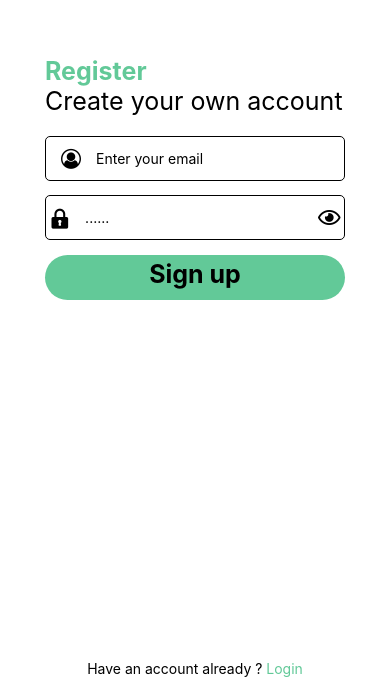
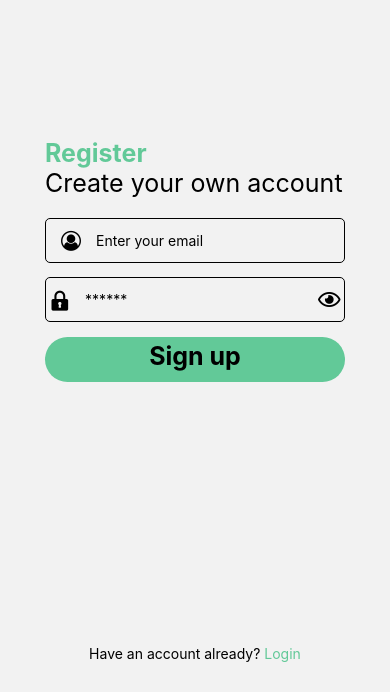
Before and after one commit to TuananhDo0308/nutrition-app-mobile, a React Native app: screen /Home in a window 390 px wide. Shown: the part 152-844 px from the top of the page. Built offline with nearby package versions, Linux system fonts and the light colour scheme.

Commit message:
Register base update

```diff
--- a/src/screens/SignUp.tsx
+++ b/src/screens/SignUp.tsx
@@ -1,53 +1,110 @@
-import React from 'react';
-import { StatusBar } from 'expo-status-bar';
-import { StyleSheet, Text, TextInput, View } from 'react-native';
-import CustomButton from '../component/customButton';
-import FontAwesome from '@expo/vector-icons/FontAwesome';
-import Fontisto from '@expo/vector-icons/Fontisto';
-import FontAwesome5 from '@expo/vector-icons/FontAwesome5';
+import React from "react";
+import { StatusBar } from "expo-status-bar";
+import {
+  StyleSheet,
+  Text,
+  TextInput,
+  View,
+  KeyboardAvoidingView,
+  TouchableWithoutFeedback,
+  Keyboard,
+  Platform,
+} from "react-native";
+import CustomButton from "../component/customButton";
+import FontAwesome from "@expo/vector-icons/FontAwesome";
+import Fontisto from "@expo/vector-icons/Fontisto";
+import FontAwesome5 from "@expo/vector-icons/FontAwesome5";
+import { useState } from "react";
 
 const SignUp = () => {
+  const [user, setUser] = useState('');
+  const [password, setPassword] = useState('');
+  const handleOnSubmit = () => {
+    alert(user);
+  };
   return (
-        <View style={styles.container}>
-
+    <TouchableWithoutFeedback
+      style={styles.container}
+      onPress={() => Keyboard.dismiss()}
+    >
+      <View style={styles.innerContainer}>
+        <KeyboardAvoidingView
+          behavior={Platform.OS === "ios" ? "padding" : "height"}
+        >
           <View style={styles.inputContainer}>
-
             <View style={styles.titleContainer}>
               <Text style={[styles.title, styles.titleColor]}>Register</Text>
               <Text style={styles.title}>Create your own account</Text>
             </View>
 
             <View style={styles.inputSection}>
-          <FontAwesome style={styles.icon} name="user-circle-o" size={20} color="black" />
-          <TextInput style={styles.textInput} placeholder='Enter your email'/>
+              <FontAwesome
+                style={styles.icon}
+                name="user-circle-o"
+                size={20}
+                color="black"
+              />
+              <TextInput
+                style={styles.textInput}
+                placeholder="Enter your email"
+                value={user}
+                onChangeText={setUser}
+              />
             </View>
 
             <View style={styles.inputSection}>
-          <Fontisto style={[styles.icon, {marginLeft: 17, marginRight: 17}]} name="locked" size={20} color="black" />
-          <TextInput style={styles.textInput} placeholder='......' secureTextEntry={true}/>
-          <FontAwesome5 style={styles.icon} name="eye" size={20} color="black"/>
+              <Fontisto
+                style={[styles.icon, { marginLeft: 17, marginRight: 17 }]}
+                name="locked"
+                size={20}
+                color="black"
+              />
+              <TextInput
+                style={styles.textInput}
+                placeholder="******"
+                secureTextEntry
+                value={password}
+                onChangeText={setPassword}
+              />
+              <FontAwesome5
+                style={styles.icon}
+                name="eye"
+                size={20}
+                color="black"
+              />
             </View>
 
-        <CustomButton onPress={() => alert('pressed')} title={'Sign up'}/>
+            <CustomButton onPress={handleOnSubmit} title={"Sign up"} />
           </View>
+        </KeyboardAvoidingView>
 
+        {/* Giữ nội dung này cố định ở dưới */}
         <View style={styles.titleBottom}>
-        <Text style={{color: '#'}}>Have an account already ?
-          <Text style={{color: '#62C998'}} onPress={() => alert('pressed')}> Login</Text>
+          <Text style={{ color: "#000" }}>
+            Have an account already?
+            <Text style={{ color: "#62C998" }} onPress={() => alert("pressed")}>
+              {" "}
+              Login
+            </Text>
           </Text>
         </View>
 
         <StatusBar style="auto" />
       </View>
+    </TouchableWithoutFeedback>
   );
 };
 
 const styles = StyleSheet.create({
   container: {
     flex: 1,
-      backgroundColor: '#fff',
-      alignItems: 'center',
-      justifyContent: 'space-between',
+    backgroundColor: "#fff",
+  },
+
+  innerContainer: {
+    flex: 1,
+    justifyContent: "center",
+    paddingBottom: 20, // Thêm padding để tránh tràn khi bàn phím mở
   },
 
   titleContainer: {
@@ -60,12 +117,12 @@ const styles = StyleSheet.create({
   },
 
   titleColor: {
-      color: '#62C998',
-      fontWeight: 'bold',
+    color: "#62C998",
+    fontWeight: "bold",
   },
 
   inputContainer: {
-      marginTop: 208,
+    alignItems: "center",
   },
 
   icon: {
@@ -75,11 +132,11 @@ const styles = StyleSheet.create({
   },
 
   inputSection: {
-      flexDirection: 'row',
-      alignItems: 'center',
-      justifyContent: 'center',
+    flexDirection: "row",
+    alignItems: "center",
+    justifyContent: "center",
     borderWidth: 1,
-      borderColor: 'black',
+    borderColor: "black",
     borderRadius: 5,
     width: 300,
     height: 45,
@@ -92,10 +149,10 @@ const styles = StyleSheet.create({
   },
 
   titleBottom: {
-      marginBottom: 15,
-      alignItems: 'center',
-    }
+    position: "absolute",
+    bottom: 30, // Cố định cách đáy một khoảng nhất định
+    alignSelf: "center",
+  },
 });
 
-
-export default SignUp
+export default SignUp;
```
Lines whose indentation alone changed are shown as unchanged.
